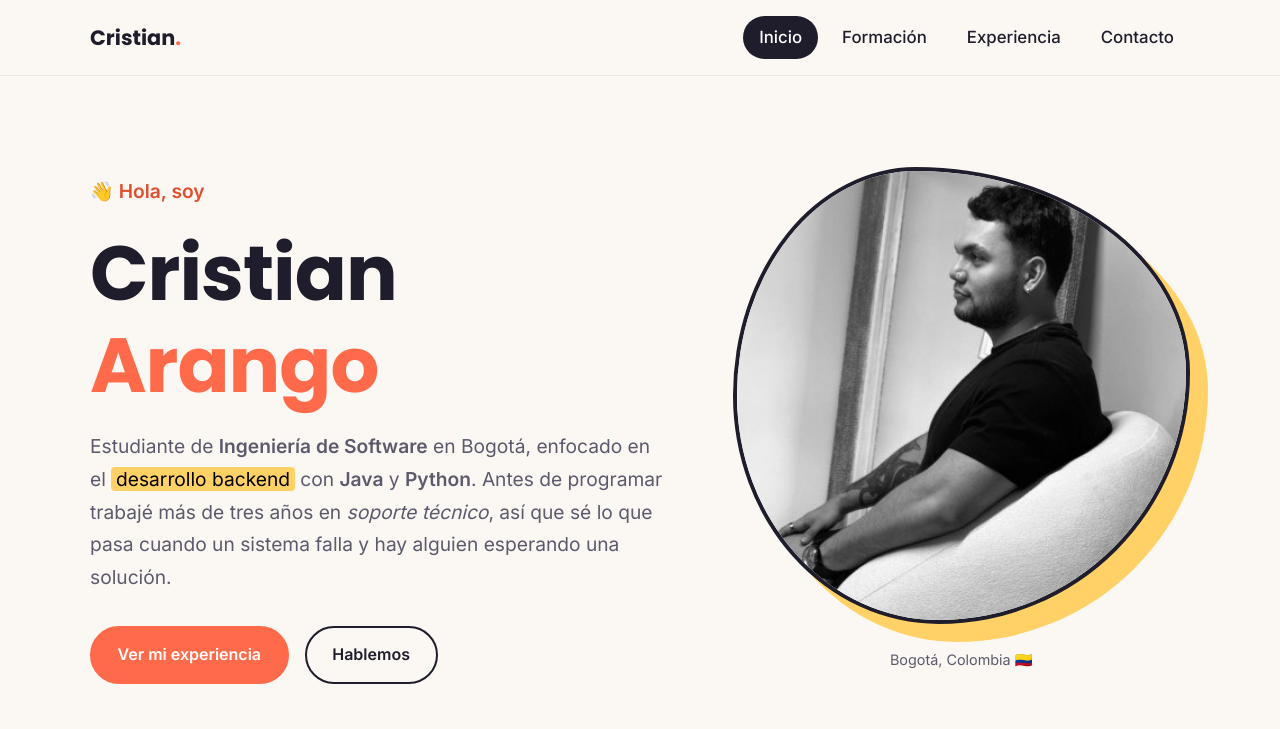
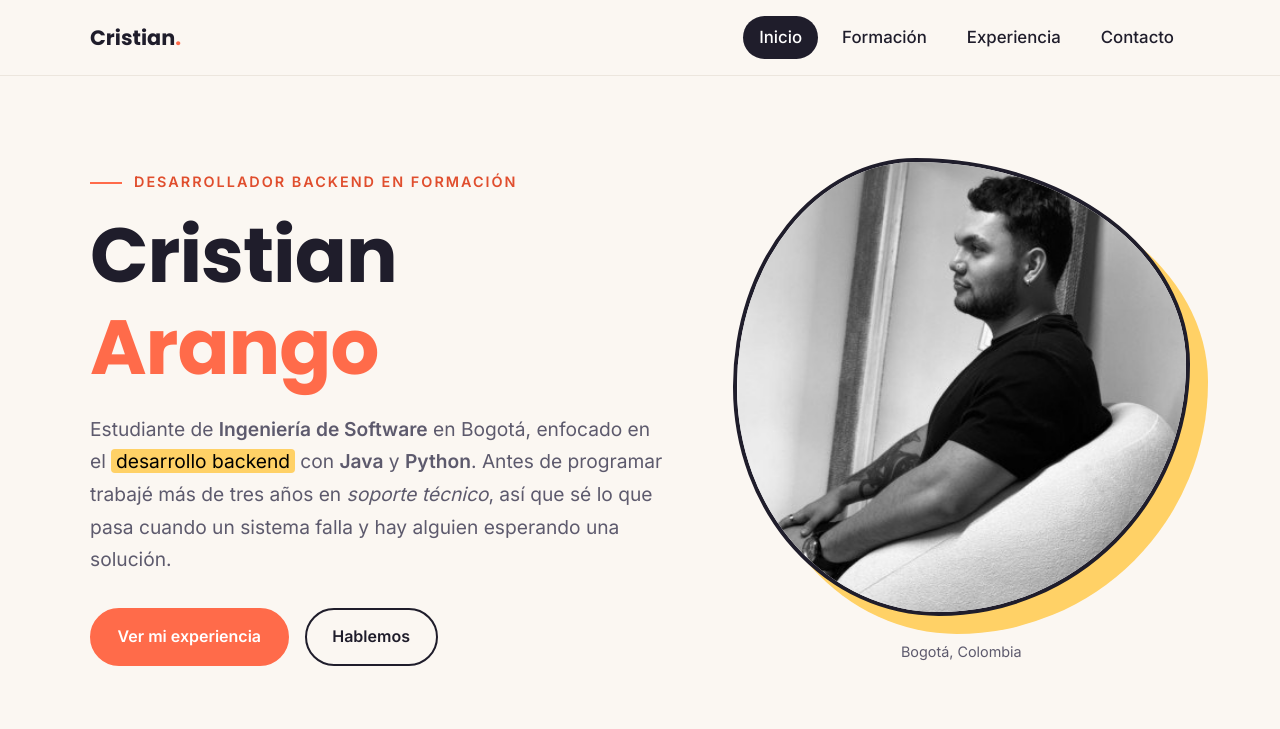
Before and after one commit to CristianArango2110-bit/CristianArango2110-bit.github.io, a plain HTML site: page index.html in a window 1280 px wide. Shown: the top 729 px of the page. Drawn offline with Linux system fonts and the light colour scheme.

Commit message:
Cambio el saludo del inicio y quito los emojis

```diff
--- a/css/styles.css
+++ b/css/styles.css
@@ -383,9 +383,22 @@ mark {
 }
 
 .hero__saludo {
-  font-size: 1.2rem;
+  display: flex;
+  align-items: center;
+  gap: 0.75rem;
+  font-size: 0.9rem;
   font-weight: 600;
+  text-transform: uppercase;
+  letter-spacing: 2px;
   color: var(--color-primario-oscuro);
+}
+
+/* rayita antes del texto */
+.hero__saludo::before {
+  content: "";
+  width: 32px;
+  height: 2px;
+  background: var(--color-primario);
 }
 
 .hero__titulo {
--- a/index.html
+++ b/index.html
@@ -35,7 +35,7 @@
     <section class="hero">
       <div class="contenedor hero__contenido">
         <div>
-          <p class="hero__saludo">👋 Hola, soy</p>
+          <p class="hero__saludo">Desarrollador backend en formación</p>
           <h1 class="hero__titulo">Cristian <span class="resaltado">Arango</span></h1>
           <p class="hero__texto">
             Estudiante de <strong>Ingeniería de Software</strong> en Bogotá, enfocado en el
@@ -52,7 +52,7 @@
         <!-- Mi foto con su pie de foto -->
         <figure class="foto-perfil">
           <img src="img/foto.jpg" alt="Foto de perfil de Cristian Arango sentado en un sillón blanco">
-          <figcaption>Bogotá, Colombia 🇨🇴</figcaption>
+          <figcaption>Bogotá, Colombia</figcaption>
         </figure>
       </div>
     </section>
```
Also changed, not shown: contacto.html (+4 -4 lines), experiencia.html (+1 -1 lines), formacion.html (+1 -1 lines).
